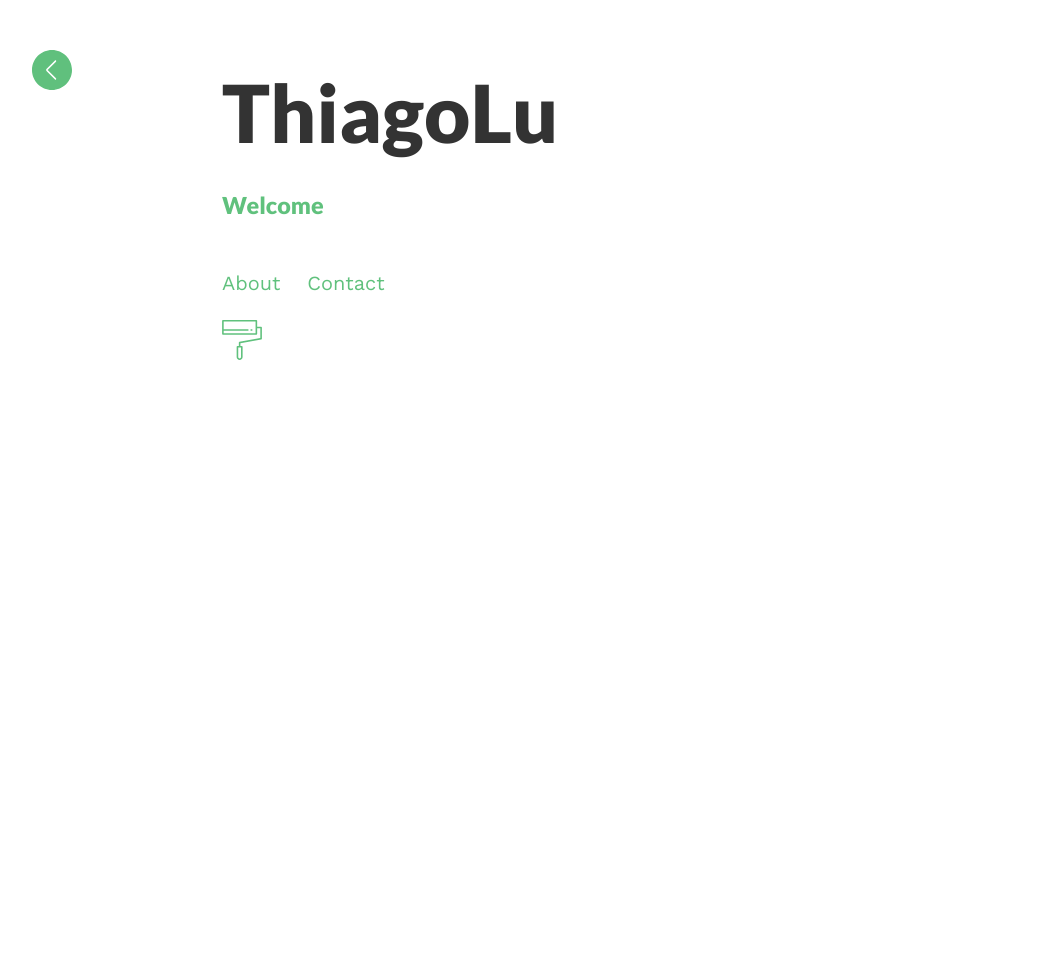
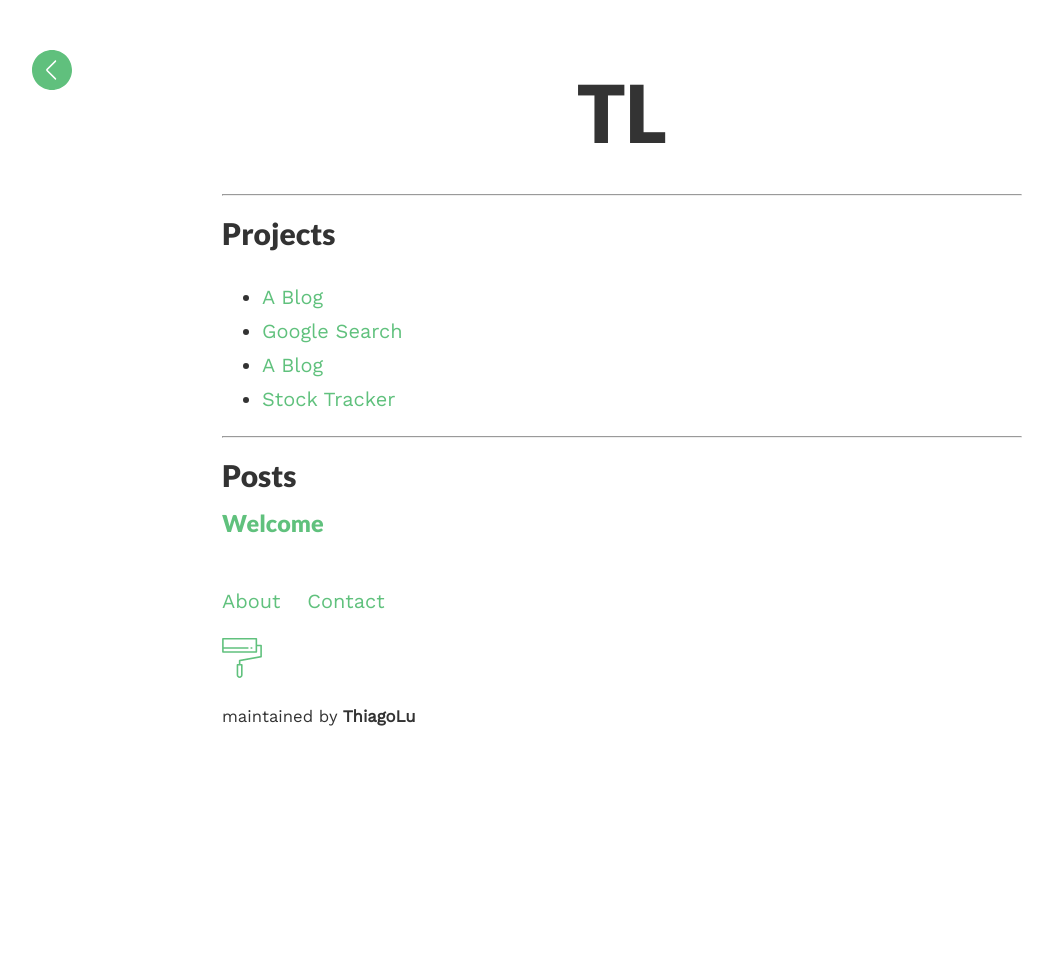
Before and after one commit to thiagolu/thiagolu.github.io, a Jekyll site: the page built from index.md, in a window 1280 px wide. Shown: the whole page, without its empty margins (18-1071 px from the left). Built offline with Jekyll 4.4.1, drawn with Linux system fonts in a browser that asks for light colours; our own code applies the rules of GitHub Pages for plain Markdown files.

Commit message:
add projects

```diff
--- a/_config.yml
+++ b/_config.yml
@@ -1,6 +1,6 @@
 ### your site title here
 
-title: ThiagoLu
+title: TL
 email: tlusilva05@gmail.com
 
 
--- a/_layouts/default.html
+++ b/_layouts/default.html
@@ -25,6 +25,7 @@ layout: compress
         <a href="{{site.baseurl}}/contact/">Contact</a>
     </div>
     <div class="theme" onclick="theme()" style="    background-image: url({{site.baseurl}}/images/theme.svg)"></div>
+    <small>maintained by <strong>ThiagoLu</strong></small>
 </footer>
 {% include analytics.html %}
 
--- a/_layouts/post.html
+++ b/_layouts/post.html
@@ -6,8 +6,8 @@ layout: default
 {{content}}
 
 <!-- Comments only for posts -->
-{% if page.path contains '_posts' %}
+<!-- {% if page.path contains '_posts' %}
     {% if site.disqus-shortname %}
         {% include disqus.html %}
     {% endif %}
-{% endif %}
+{% endif %} -->
--- a/_sass/style.scss
+++ b/_sass/style.scss
@@ -4,6 +4,10 @@
     transition: all 0.2s;
     transition-timing-function: linear;
       } */
+
+.text-center {
+  text-align: center;
+}
 
 html, body {
     height: 100%;
--- a/index.md
+++ b/index.md
@@ -1,7 +1,23 @@
 ---
 layout: default
 ---
-<h1 class="headline">{{site.title}}</h1>
+<h1 class="headline text-center">{{site.title}}</h1>
+-----------------------
+
+
+## Projects
+
+ - [A Blog](http://t-ls.herokuapp.com/)
+ - [Google Search](https://thiagolu.github.io/alpha-webs/)
+ - [A Blog](http://t-ls.herokuapp.com/)
+ - [Stock Tracker](https://polar-shelf-96927.herokuapp.com/users/sign_in)
+
+ ----------------------
+
+
+## Posts
+
+
 {% for post in site.posts %}
 <h3><a href="{{post.url | prepend: site.baseurl}}">{{post.title}}</a></h3>
 {% endfor %}
```
Also changed, not shown: about.md (+3 -6 lines).
